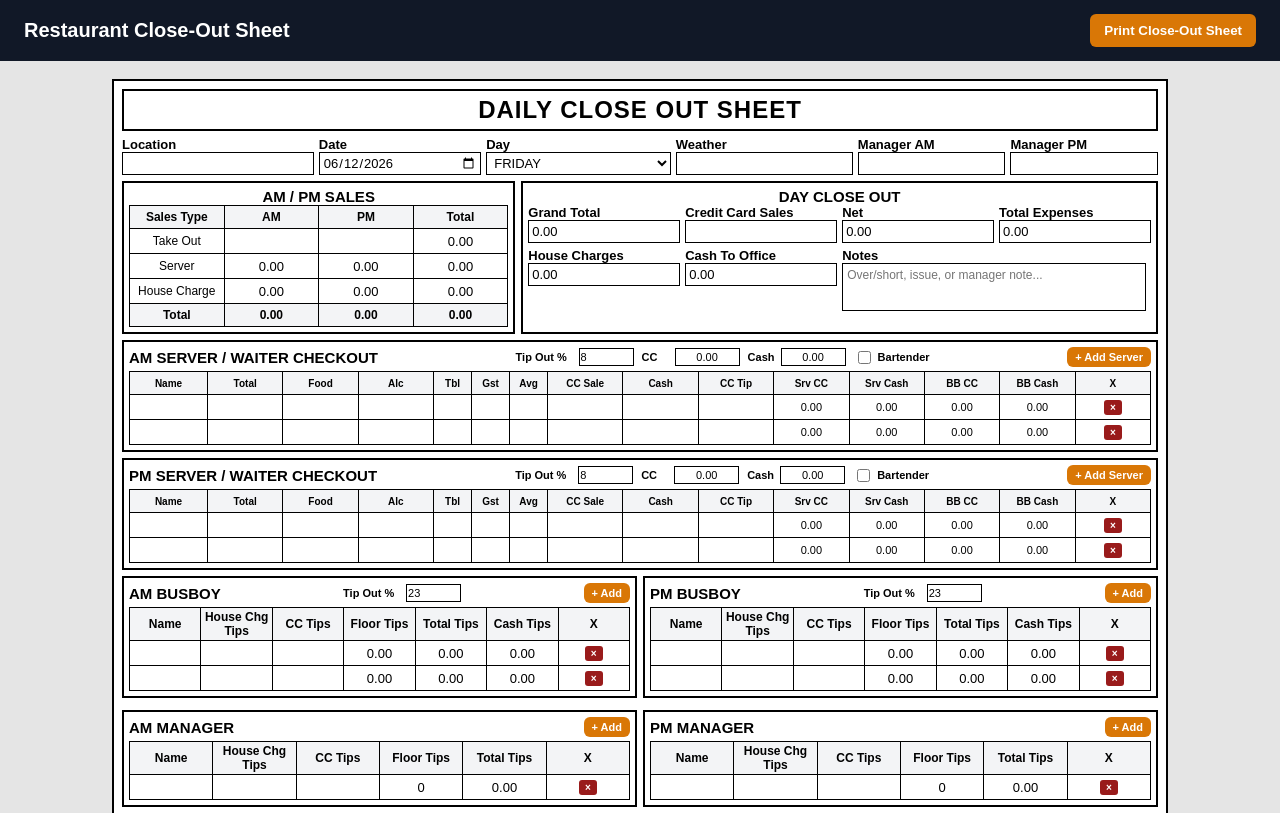
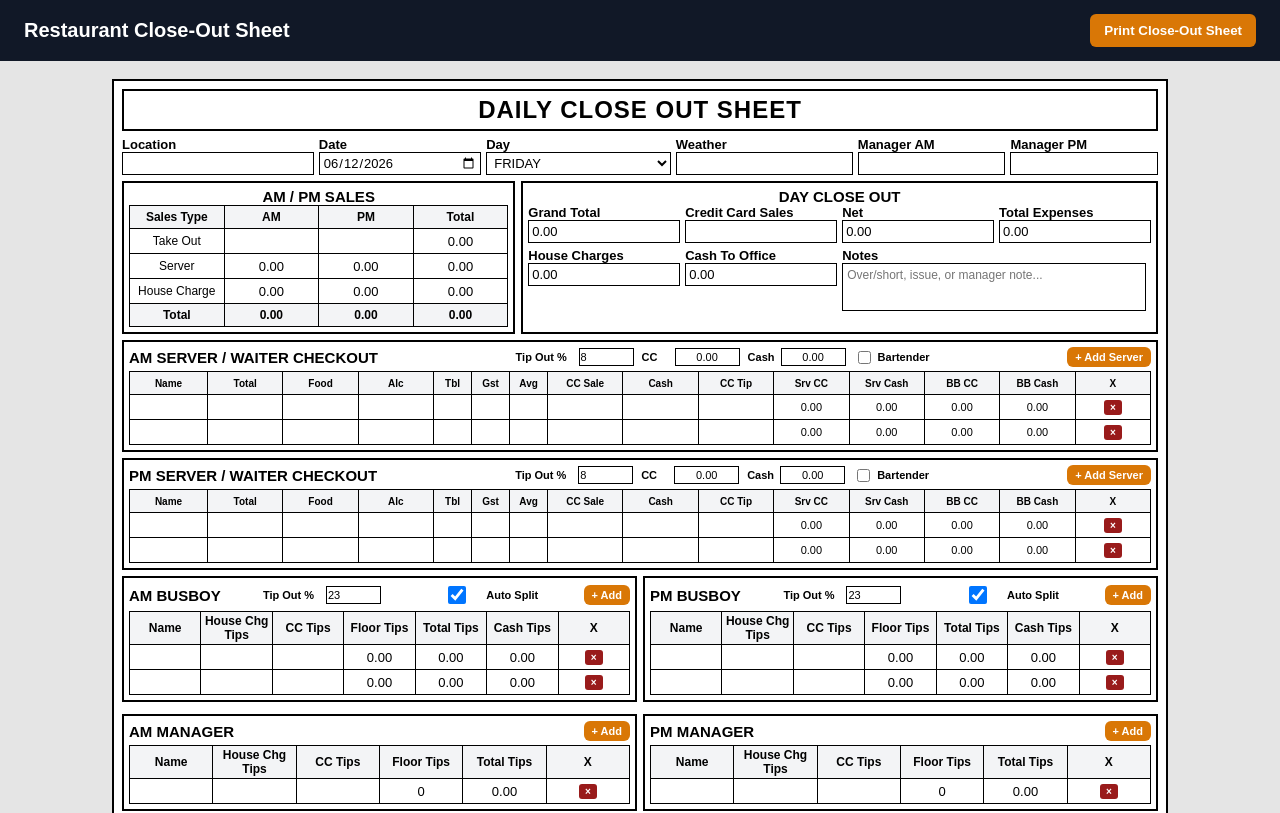
Before and after one commit to shivaprasadny/restaurant-closeout-sheet, a React (Vite) app: page / in a window 1280 px wide. Shown: the top 813 px of the page. Built offline with nearby package versions, Linux system fonts and the light colour scheme.

Commit message:
Add vusboy auto split and tip caculations

```diff
--- a/src/components/TipTable.tsx
+++ b/src/components/TipTable.tsx
@@ -34,6 +34,8 @@ type Props = {
   percent?: string;
   floorTipPool?: number;
   cashTipPool?: number;
+  autoSplit?: boolean;
+onAutoSplitChange?: (value: boolean) => void;
   onPercentChange?: (value: string) => void;
   onAdd: () => void;
   onRemove: (index: number) => void;
@@ -53,9 +55,12 @@ export default function TipTable({
   floorTipPool = 0,
   cashTipPool = 0,
   onPercentChange,
+  autoSplit = true,
+onAutoSplitChange,
   onAdd,
   onRemove,
   onChange,
+
 }: Props) {
   const isBusboy = type === "AM_BUSBOY" || type === "PM_BUSBOY";
 
@@ -73,6 +78,18 @@ export default function TipTable({
             />
           </label>
         )}
+        {isBusboy && onAutoSplitChange && (
+ <label className="tip-percent-inline no-print">
+  <input
+    type="checkbox"
+    checked={autoSplit}
+    onChange={(e) =>
+      onAutoSplitChange?.(e.target.checked)
+    }
+  />
+  Auto Split
+</label>
+)}
 
         <button className="small-btn no-print" onClick={onAdd}>
           + Add
@@ -103,14 +120,22 @@ export default function TipTable({
 
             // Busboy floor tips are split by active busboys.
             // Manager floor tips stay manual.
-            const floorTips =
-              isBusboy && activeBusboyCount > 0
-                ? floorTipPool / activeBusboyCount
-                : Number(row.floorTips || 0);
+           const floorTips =
+  isBusboy
+    ? autoSplit
+      ? activeBusboyCount > 0
+        ? floorTipPool / activeBusboyCount
+        : 0
+      : Number(row.floorTips || 0)
+    : Number(row.floorTips || 0);
 
-                const cashTips =
-  isBusboy && activeBusboyCount > 0
-    ? cashTipPool / activeBusboyCount
+               const cashTips =
+  isBusboy
+    ? autoSplit
+      ? activeBusboyCount > 0
+        ? cashTipPool / activeBusboyCount
+        : 0
+      : Number(row.cashTips || 0)
     : 0;
 
             // Cash Tips is separate, not included here.
@@ -156,7 +181,7 @@ export default function TipTable({
     value={
       isBusboy ? floorTips.toFixed(2) : row.floorTips
     }
-    readOnly={isBusboy}
+  readOnly={isBusboy && autoSplit}
     onChange={(e) =>
       onChange(type, index, "floorTips", e.target.value)
     }
@@ -173,12 +198,23 @@ export default function TipTable({
 {isBusboy && (
   <td>
     <input
-      value={cashTips.toFixed(2)}
-      readOnly
+      value={
+        autoSplit
+          ? cashTips.toFixed(2)
+          : row.cashTips
+      }
+      readOnly={autoSplit}
+      onChange={(e) =>
+        onChange(
+          type,
+          index,
+          "cashTips",
+          e.target.value
+        )
+      }
     />
   </td>
 )}
-
 <td className="no-print">
   <button
     type="button"
--- a/src/data/defaultRows.ts
+++ b/src/data/defaultRows.ts
@@ -50,6 +50,9 @@ export const emptyTipRow: TipRow = {
   floorTips: "",
   totalTips: "",
   cashTips: "",
+
+  floorTipsManual: "",
+  cashTipsManual: "",
 };
 
 /**
@@ -126,5 +129,8 @@ export const emptyManagerTipRow: TipRow = {
   ccTips: "",
   floorTips: "0",
   totalTips: "",
-  cashTips:"",
+  cashTips: "",
+
+  floorTipsManual: "",
+  cashTipsManual: "",
 };
--- a/src/index.css
+++ b/src/index.css
@@ -461,7 +461,9 @@ select {
   height: 22px;
   font-size: 12px;
 }
-
+.no-print {
+  display: none !important;
+}
   /* US letter landscape */
   @page {
     size: letter landscape;
--- a/src/pages/CloseoutPage.tsx
+++ b/src/pages/CloseoutPage.tsx
@@ -129,6 +129,9 @@ const [pmManagers, setPmManagers] = useState(
     makeRows(4, emptyExpense)
   );
 
+  const [amAutoSplitBusboy, setAmAutoSplitBusboy] = useState(true);
+const [pmAutoSplitBusboy, setPmAutoSplitBusboy] = useState(true);
+
   const [amHouseCharges, setAmHouseCharges] = useState<HouseChargeRow[]>(
     defaultHouseChargeNames.map((name) => ({
       ...emptyHouseCharge,
@@ -190,6 +193,8 @@ const [pmManagers, setPmManagers] = useState(
   setAmBartenderEnabled(data.amBartenderEnabled ?? false);
   setPmBartenderEnabled(data.pmBartenderEnabled ?? false);
   setLoadedFromStorage(true);
+  setAmBartenderEnabled(data.amBartenderEnabled ?? false);
+setPmBartenderEnabled(data.pmBartenderEnabled ?? false);
 }, []);
 
 
@@ -223,6 +228,8 @@ useEffect(() => {
     pmServerTipOutPercent,
     amBartenderEnabled,
     pmBartenderEnabled,
+    amAutoSplitBusboy,
+pmAutoSplitBusboy,
   };
 
   localStorage.setItem(STORAGE_KEY, JSON.stringify(data));
@@ -331,6 +338,8 @@ const pmBusboyPools = pmServers.reduce(
   },
   { cc: 0, cash: 0 }
 );
+
+
 
 /* =========================
    DAY CLOSE OUT TOTALS
@@ -510,10 +519,7 @@ const cashToOffice =
   }
 
 
-  function resetCloseout() {
-  localStorage.removeItem(STORAGE_KEY);
-  window.location.reload();
-}
+
   /* =========================
      JSX
   ========================= */
@@ -631,11 +637,14 @@ const cashToOffice =
   percent={amBusboyPercent}
   floorTipPool={amBusboyPools.cc}
   cashTipPool={amBusboyPools.cash}
+  autoSplit={amAutoSplitBusboy}
+  onAutoSplitChange={setAmAutoSplitBusboy}
   onPercentChange={setAmBusboyPercent}
   onAdd={() => addTipRow("AM_BUSBOY")}
   onRemove={(index) => removeTipRow("AM_BUSBOY", index)}
   onChange={updateTipRow}
 />
+
 <TipTable
   title="PM BUSBOY"
   type="PM_BUSBOY"
@@ -643,6 +652,8 @@ const cashToOffice =
   percent={pmBusboyPercent}
   floorTipPool={pmBusboyPools.cc}
   cashTipPool={pmBusboyPools.cash}
+  autoSplit={pmAutoSplitBusboy}
+  onAutoSplitChange={setPmAutoSplitBusboy}
   onPercentChange={setPmBusboyPercent}
   onAdd={() => addTipRow("PM_BUSBOY")}
   onRemove={(index) => removeTipRow("PM_BUSBOY", index)}
--- a/src/types/closeout.types.ts
+++ b/src/types/closeout.types.ts
@@ -43,6 +43,9 @@ export type TipRow = {
   floorTips: string;
   totalTips: string;
   cashTips: string;
+
+  floorTipsManual: string;
+  cashTipsManual: string;
 };
 
 export type ExpenseRow = {
```
